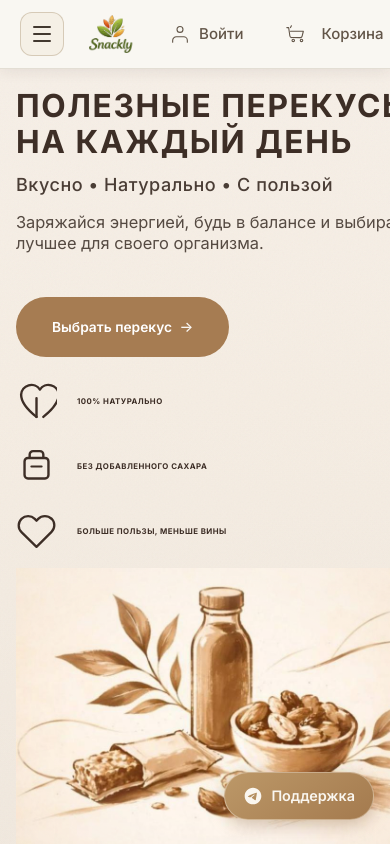
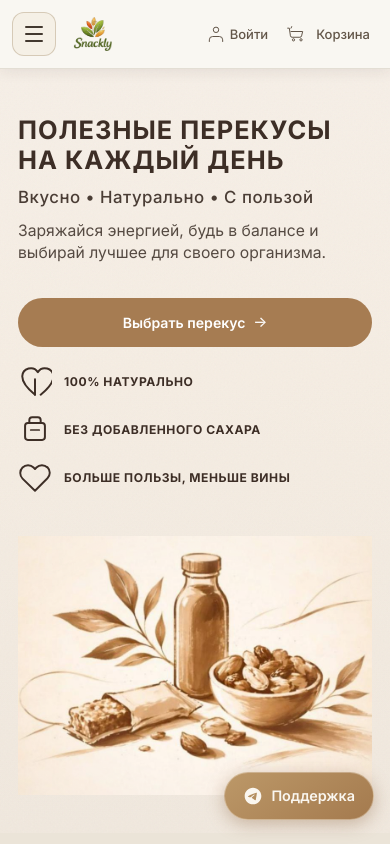
Before and after one commit to ggrmeee-sudo/snackly, a website built with Vite: page frontend/index.html in a window 390 px wide. Shown: the top 844 px of the page. Built offline with nearby package versions, Linux system fonts and the light colour scheme.

Commit message:
fix: mobile hero layout and typography

```diff
--- a/frontend/src/styles.css
+++ b/frontend/src/styles.css
@@ -55,6 +55,11 @@ body {
   text-size-adjust: 100%;
 }
 
+main#top {
+  min-width: 0;
+  max-width: 100%;
+}
+
 .container {
   width: 100%;
   max-width: 1100px;
@@ -296,6 +301,36 @@ body {
 }
 
 @media (max-width: 720px) {
+  .header__inner {
+    gap: 8px 10px;
+    padding-left: max(12px, env(safe-area-inset-left, 0px));
+    padding-right: max(12px, env(safe-area-inset-right, 0px));
+  }
+
+  .header__logo {
+    height: clamp(32px, 8.5vw, 42px);
+    max-width: min(124px, 30vw);
+  }
+
+  .nav--actions {
+    gap: 2px;
+  }
+
+  .nav__link--icon-tile {
+    padding: 6px 10px;
+    gap: 5px;
+  }
+
+  .nav__icon-tile__label {
+    max-width: none;
+  }
+
+  .nav-auth-logged--tile {
+    max-width: min(140px, 36vw);
+    padding: 6px 10px;
+    gap: 5px;
+  }
+
   .header__menu-toggle {
     display: inline-flex;
     order: 0;
@@ -307,11 +342,17 @@ body {
 
   .header__brand {
     order: 1;
+    min-width: 0;
   }
 
   .header__actions {
     order: 2;
     margin-left: auto;
+    min-width: 0;
+  }
+
+  .header {
+    --header-nav-font-size: 14px;
   }
 }
 
@@ -321,22 +362,14 @@ body {
   }
 }
 
-@media (max-width: 380px) {
+@media (max-width: 400px) {
   .header {
     --header-nav-font-size: 13px;
   }
 
-  .nav--actions {
-    gap: 2px 6px;
-  }
-
-  .nav--actions .nav__link:not(.nav__link--icon-tile) {
-    padding: 8px 10px;
-  }
-
   .nav__link--icon-tile {
-    padding: 8px 10px;
-    gap: 6px;
+    padding: 6px 8px;
+    gap: 4px;
   }
 
   .nav__icon-tile__graphic {
@@ -350,9 +383,9 @@ body {
   }
 
   .nav-auth-logged--tile {
-    padding: 8px 10px;
-    gap: 6px;
-    max-width: min(180px, 52vw);
+    padding: 6px 8px;
+    gap: 4px;
+    max-width: min(120px, 34vw);
   }
 }
 
@@ -561,7 +594,7 @@ body {
     #f0e8de 100%
   );
   position: relative;
-  overflow-x: clip;
+  overflow-x: visible;
   overflow-y: visible;
 }
 
@@ -582,7 +615,8 @@ body {
   width: 100%;
   max-width: none;
   margin: 0 auto;
-  padding: 0 clamp(16px, 3.5vw, 36px);
+  padding-left: max(clamp(16px, 3.5vw, 36px), env(safe-area-inset-left, 0px));
+  padding-right: max(clamp(16px, 3.5vw, 36px), env(safe-area-inset-right, 0px));
   min-height: calc(100svh - var(--header-band-height));
   display: grid;
   grid-template-columns: minmax(0, 0.95fr) minmax(0, 1.15fr);
@@ -602,7 +636,8 @@ body {
   padding-block: 0;
   padding-right: clamp(8px, 2vw, 20px);
   width: 100%;
-  max-width: none;
+  max-width: 100%;
+  min-width: 0;
 }
 
 .home-hero__intro {
@@ -611,6 +646,12 @@ body {
   align-items: stretch;
   gap: clamp(8px, 1.1vw, 14px);
   flex-shrink: 0;
+  min-width: 0;
+}
+
+/* У потомков column-flex иначе min-width:auto — блок не сжимается, iOS режет текст справа */
+.home-hero__intro > * {
+  min-width: 0;
 }
 
 .home-hero__title {
@@ -622,29 +663,30 @@ body {
   column-gap: 0.35em;
   row-gap: 0.08em;
   align-items: baseline;
+  width: 100%;
   max-width: 100%;
+  min-width: 0;
   font-size: calc(clamp(3.7rem, 7.6vw, 5.7rem) - 19px);
   font-weight: 700;
   line-height: 1.05;
   letter-spacing: 0.06em;
   text-transform: uppercase;
   color: #3d2e26;
-  text-wrap: balance;
-  overflow-wrap: break-word;
+  overflow-wrap: anywhere;
+  word-break: break-word;
 }
 
 .home-hero__title-line {
   display: block;
   min-width: 0;
-}
-
-.home-hero__title-line:first-child {
-  white-space: nowrap;
+  max-width: 100%;
+  overflow-wrap: anywhere;
+  word-break: break-word;
 }
 
 .home-hero__subtitle {
   margin: 0;
-  max-width: none;
+  max-width: 100%;
   width: 100%;
   font-size: calc(clamp(2.1rem, 3vw, 2.56rem) - 14px);
   line-height: 1.22;
@@ -655,7 +697,7 @@ body {
 
 .home-hero__note {
   margin: 0;
-  max-width: none;
+  max-width: 100%;
   width: 100%;
   font-size: calc(clamp(1.96rem, 2.4vw, 2.24rem) - 14px);
   line-height: 1.3;
@@ -671,6 +713,8 @@ body {
   gap: clamp(20px, 2.8vh, 28px);
   padding-top: 0;
   flex-shrink: 0;
+  min-width: 0;
+  max-width: 100%;
 }
 
 .home-hero__cta {
@@ -690,6 +734,11 @@ body {
   border: none;
   cursor: pointer;
   transition: background 0.18s ease, transform 0.15s ease;
+  max-width: 100%;
+  box-sizing: border-box;
+  white-space: normal;
+  text-align: center;
+  flex-wrap: wrap;
 }
 
 .home-hero__cta-arrow {
@@ -704,15 +753,16 @@ body {
   margin: 0;
   padding: 0;
   display: flex;
-  flex-wrap: wrap;
-  align-items: center;
-  gap: clamp(20px, 3vw, 32px) clamp(36px, 5vw, 64px);
+  flex-wrap: nowrap;
+  align-items: center;
+  gap: clamp(10px, 1.4vw, 18px) clamp(12px, 1.8vw, 28px);
 }
 
 .home-hero__feature {
   display: flex;
   align-items: center;
-  gap: 20px;
+  gap: clamp(8px, 1.5vw, 20px);
+  flex: 1 1 0;
   min-width: 0;
 }
 
@@ -723,8 +773,9 @@ body {
 }
 
 .home-hero__feature-icon svg {
-  width: 45px;
-  height: 45px;
+  width: clamp(32px, 6vw, 45px);
+  height: clamp(32px, 6vw, 45px);
+  flex-shrink: 0;
 }
 
 .home-hero__feature-text {
@@ -734,18 +785,6 @@ body {
   text-transform: uppercase;
   line-height: 1.25;
   color: #3d2e26;
-}
-
-@media (min-width: 901px) {
-  .home-hero__features {
-    flex-wrap: nowrap;
-    gap: clamp(10px, 1.4vw, 18px) clamp(12px, 1.8vw, 28px);
-  }
-
-  .home-hero__feature {
-    flex: 1 1 0;
-    min-width: 0;
-  }
 }
 
 .home-hero__cta:hover {
@@ -819,120 +858,135 @@ body {
   mask-size: 100% 100%;
 }
 
+/* Телефоны и узкие планшеты: одна колонка, перенос заголовка, без обрезки текста */
 @media (max-width: 900px) {
   .home-hero__inner {
-    grid-template-columns: 1fr;
+    grid-template-columns: minmax(0, 1fr);
+    align-content: start;
+    align-items: stretch;
+    gap: clamp(18px, 3.5vh, 28px);
+    padding-left: max(18px, env(safe-area-inset-left, 0px));
+    padding-right: max(18px, env(safe-area-inset-right, 0px));
+    padding-block: clamp(20px, 4vh, 40px) clamp(24px, 4.5vh, 44px);
     min-height: calc(100svh - var(--header-band-height));
-    align-content: start;
-    align-items: start;
-    gap: 16px;
-    padding-block: clamp(24px, 4.5vh, 40px);
-    padding-left: max(16px, env(safe-area-inset-left, 0px));
-    padding-right: max(16px, env(safe-area-inset-right, 0px));
   }
 
   .home-hero__content {
-    min-height: 0;
-    padding-top: 0;
     order: 1;
-    gap: clamp(32px, 5vh, 44px);
-    max-width: none;
+    min-width: 0;
+    max-width: 100%;
     padding-right: 0;
+    gap: clamp(22px, 4vh, 36px);
   }
 
   .home-hero__intro {
-    gap: 16px;
+    gap: 12px;
+    min-width: 0;
+  }
+
+  .home-hero__title {
+    margin-top: 0;
+    font-size: clamp(1.45rem, 5.2vw + 0.32rem, 2.2rem);
+    letter-spacing: 0.04em;
+    line-height: 1.12;
+    flex-direction: column;
+    align-items: flex-start;
+    row-gap: 0.06em;
+    column-gap: 0;
   }
 
   .home-hero__bottom {
-    margin-top: 0;
-    padding-top: 0;
-    gap: 24px;
+    align-items: stretch;
+    gap: 18px;
+  }
+
+  .home-hero__cta {
+    width: 100%;
+    align-self: stretch;
+  }
+
+  .home-hero__subtitle {
+    font-size: clamp(1.05rem, 3.8vw, 1.32rem);
+    line-height: 1.28;
+    overflow-wrap: break-word;
+    word-break: break-word;
+  }
+
+  .home-hero__note {
+    font-size: clamp(0.98rem, 3.5vw, 1.15rem);
+    line-height: 1.4;
+    overflow-wrap: break-word;
+    word-break: break-word;
+  }
+
+  .home-hero {
+    --hero-cta-font: clamp(0.88rem, 3.2vw, 1rem);
+    --hero-cta-pad-y: 14px;
+    --hero-cta-pad-x: 20px;
   }
 
   .home-hero__features {
     flex-direction: column;
-    align-items: flex-start;
-    gap: 24px;
+    align-items: stretch;
+    flex-wrap: nowrap;
+    gap: 14px;
+  }
+
+  .home-hero__feature {
+    flex: none;
+    min-width: 0;
+    gap: 12px;
+  }
+
+  .home-hero__feature-icon svg {
+    width: 34px;
+    height: 34px;
+  }
+
+  .home-hero__feature-text {
+    font-size: clamp(0.7rem, 3.1vw, 0.82rem);
+    letter-spacing: 0.045em;
+    line-height: 1.35;
   }
 
   .home-hero__visual {
     order: 2;
-    min-height: auto;
-    align-self: stretch;
-    padding-top: 0;
-    padding-right: 0;
     justify-content: center;
     align-items: center;
+    min-width: 0;
   }
 
   .home-hero__visual-frame {
-    min-height: auto;
-    height: auto;
+    justify-content: center;
     max-width: 100%;
-    justify-content: center;
   }
 
   .home-hero__illu {
     width: 100%;
+    max-width: min(100%, 400px);
     height: auto;
-    max-width: 100%;
-    min-height: 0;
-    max-height: min(60vh, 560px);
+    max-height: min(48vh, 360px);
+    margin: 0 auto;
     object-position: center center;
     transform: none;
     -webkit-mask-image: radial-gradient(
-      ellipse 118% 112% at 50% 52%,
-      #000 16%,
-      rgba(0, 0, 0, 0.94) 32%,
-      rgba(0, 0, 0, 0.72) 48%,
-      rgba(0, 0, 0, 0.38) 68%,
-      rgba(0, 0, 0, 0.12) 86%,
+      ellipse 118% 112% at 50% 50%,
+      #000 18%,
+      rgba(0, 0, 0, 0.92) 34%,
+      rgba(0, 0, 0, 0.65) 52%,
+      rgba(0, 0, 0, 0.32) 72%,
+      rgba(0, 0, 0, 0.1) 88%,
       transparent 100%
     );
     mask-image: radial-gradient(
-      ellipse 118% 112% at 50% 52%,
-      #000 16%,
-      rgba(0, 0, 0, 0.94) 32%,
-      rgba(0, 0, 0, 0.72) 48%,
-      rgba(0, 0, 0, 0.38) 68%,
-      rgba(0, 0, 0, 0.12) 86%,
+      ellipse 118% 112% at 50% 50%,
+      #000 18%,
+      rgba(0, 0, 0, 0.92) 34%,
+      rgba(0, 0, 0, 0.65) 52%,
+      rgba(0, 0, 0, 0.32) 72%,
+      rgba(0, 0, 0, 0.1) 88%,
       transparent 100%
     );
-  }
-
-  .home-hero {
-    --hero-cta-font: calc((2rem - 15px) * 0.75 + 1px);
-    --hero-cta-pad-y: 20px;
-    --hero-cta-pad-x: 36px;
-  }
-
-  .home-hero__title {
-    font-size: calc(clamp(2.9rem, 13vw, 4rem) - 19px);
-    letter-spacing: 0.05em;
-    margin-top: clamp(-18px, -2.5vh, -8px);
-  }
-
-  .home-hero__subtitle {
-    font-size: calc(clamp(2rem, 7.6vw, 2.24rem) - 14px);
-  }
-
-  .home-hero__note {
-    font-size: calc(clamp(1.9rem, 7vw, 2.1rem) - 14px);
-  }
-
-  .home-hero__cta {
-    font-size: var(--hero-cta-font);
-    padding: var(--hero-cta-pad-y) var(--hero-cta-pad-x);
-  }
-
-  .home-hero__feature-text {
-    font-size: calc(clamp(1.24rem, 5.6vw, 1.4rem) - 14px);
-  }
-
-  .home-hero__feature-icon svg {
-    width: 41px;
-    height: 41px;
   }
 }
 
```
